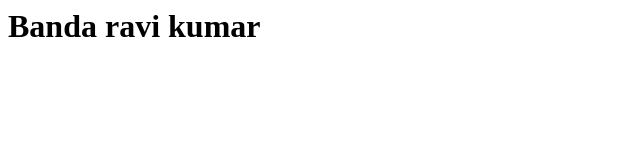
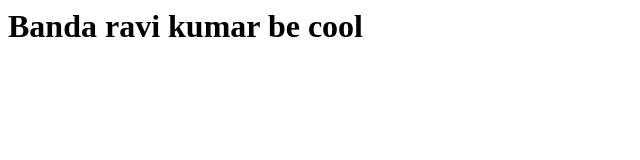
Before and after one commit to BandaRavikumar/git-practice, a plain HTML site: page index.html in a window 1280 px wide. Shown: the whole page, without its empty margins (0-640 px from the left). Drawn offline with Linux system fonts and the light colour scheme.

Commit message:
commited

```diff
--- a/index.html
+++ b/index.html
@@ -1,4 +1,4 @@
 <html>
 	<h1>
-		Banda ravi kumar </h1>
+		Banda ravi kumar be cool </h1>
 </html>
```
